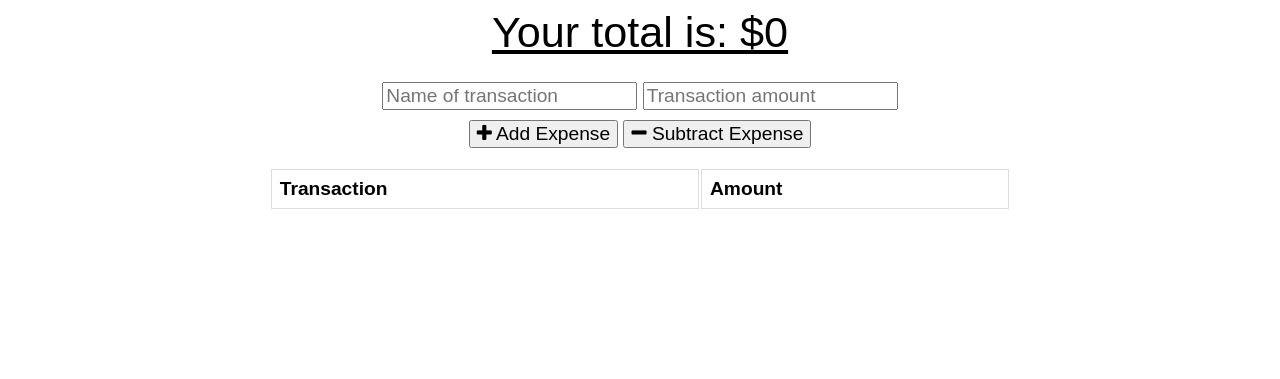
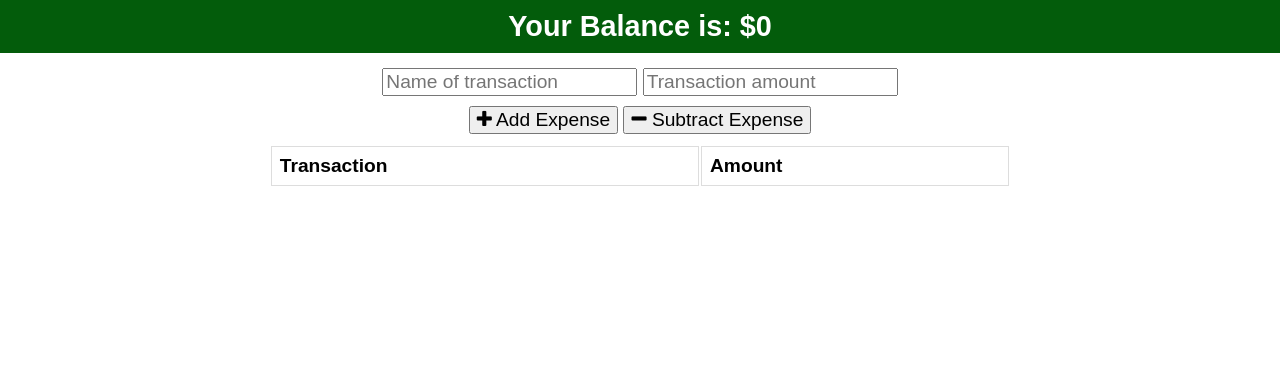
Before and after one commit to spfave/pwa-expense-tracker, a website built with webpack: page public/index.html in a window 1280 px wide. Built offline with nearby package versions, Linux system fonts and the light colour scheme; files whose address does not match are found by name.

Commit message:
Refactor site HTML layout and style edits

```diff
--- a/public/assets/css/styles.css
+++ b/public/assets/css/styles.css
@@ -1,6 +1,11 @@
+* {
+  box-sizing: border-box;
+}
+
 body {
   font-size: 120%;
   font-family: Arial;
+  margin: 0;
 }
 
 .my {
@@ -30,22 +35,30 @@ tr:nth-child(even) {
 }
 
 .error {
-  color: red;
+  width: 300px;
+  background-color: #eb8181;
+  color: white;
+  border-radius: 5px;
+  margin: auto;
+  padding: 5px;
 }
 
 .wrapper {
-  margin: 0 auto;
+  margin: 15px auto;
   max-width: 825px;
   text-align: center;
 }
 
 .total {
+  background-color: #035c0b;
+  color: white;
   font-size: 150%;
-  text-decoration: underline;
+  text-align: center;
+  margin: 0;
+  padding: 10px 0;
 }
 
 .form {
-  margin-top: 25px;
   width: 100%;
 }
 
@@ -54,5 +67,5 @@ tr:nth-child(even) {
   max-height: 300px;
   overflow: auto;
   width: 90%;
-  margin: 0 auto;
+  margin: 10px auto;
 }
--- a/public/assets/js/index.js
+++ b/public/assets/js/index.js
@@ -11,8 +11,9 @@ function sendTransaction(isAdding) {
 
   // validate form
   if (nameEl.value === '' || amountEl.value === '') {
-    errorEl.textContent = 'Missing Information';
-    setTimeout(() => (errorEl.textContent = ''), 2000);
+    // errorEl.textContent = 'Missing Information';
+    errorEl.hidden = false;
+    setTimeout(() => (errorEl.hidden = true), 2000);
     return;
   }
 
--- a/public/index.html
+++ b/public/index.html
@@ -16,12 +16,13 @@
 </head>
 
 <body>
-  <div class="wrapper">
-    <div class="total">
-      <div class="total">Your total is: $<span id="total">0</span></div>
-    </div>
+  <header>
+    <h2 class="total">Your Balance is: $<span id="total">0</span></h2>
+  </header>
 
-    <div class="form">
+  <main class="wrapper">
+    <div class="form my">
+      <p class="error my" hidden>Missing Information</p>
       <div class="my">
         <input type="text" id="t-name" placeholder="Name of transaction" />
         <input type="number" min="0" id="t-amount" placeholder="Transaction amount" />
@@ -31,7 +32,6 @@
         <button id="sub-btn"><i class="fa fa-minus"></i> Subtract Expense</button>
         <!-- <button id="clr-btn"><i class="fa fa-times"></i> Clear Expenses</button> -->
       </div>
-      <p class="error"></p>
     </div>
 
     <div class="transactions">
@@ -49,7 +49,7 @@
     <div class="my">
       <canvas id="myChart"></canvas>
     </div>
-  </div>
+  </main>
 
   <script src="https://cdn.jsdelivr.net/npm/chart.js@2.8.0"></script>
   <script src="./assets/js/indexeddb.js"></script>
```
